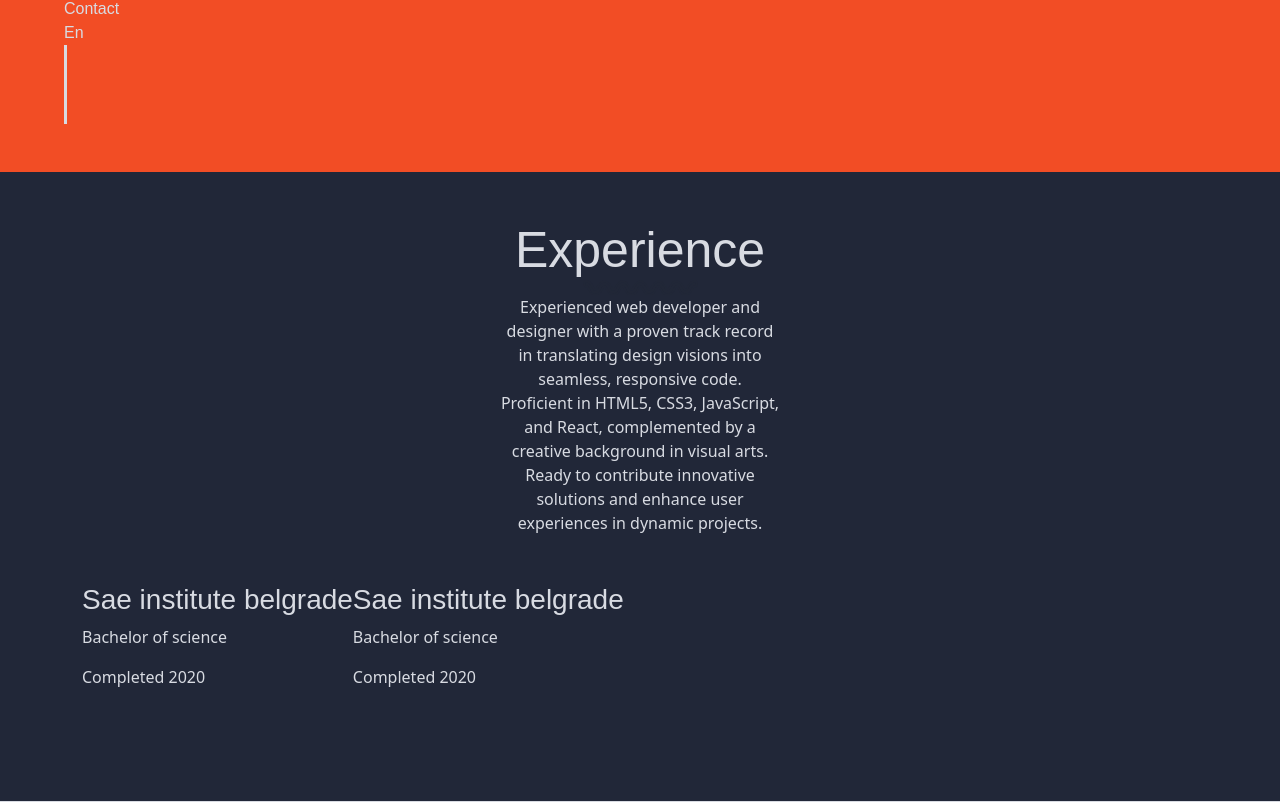
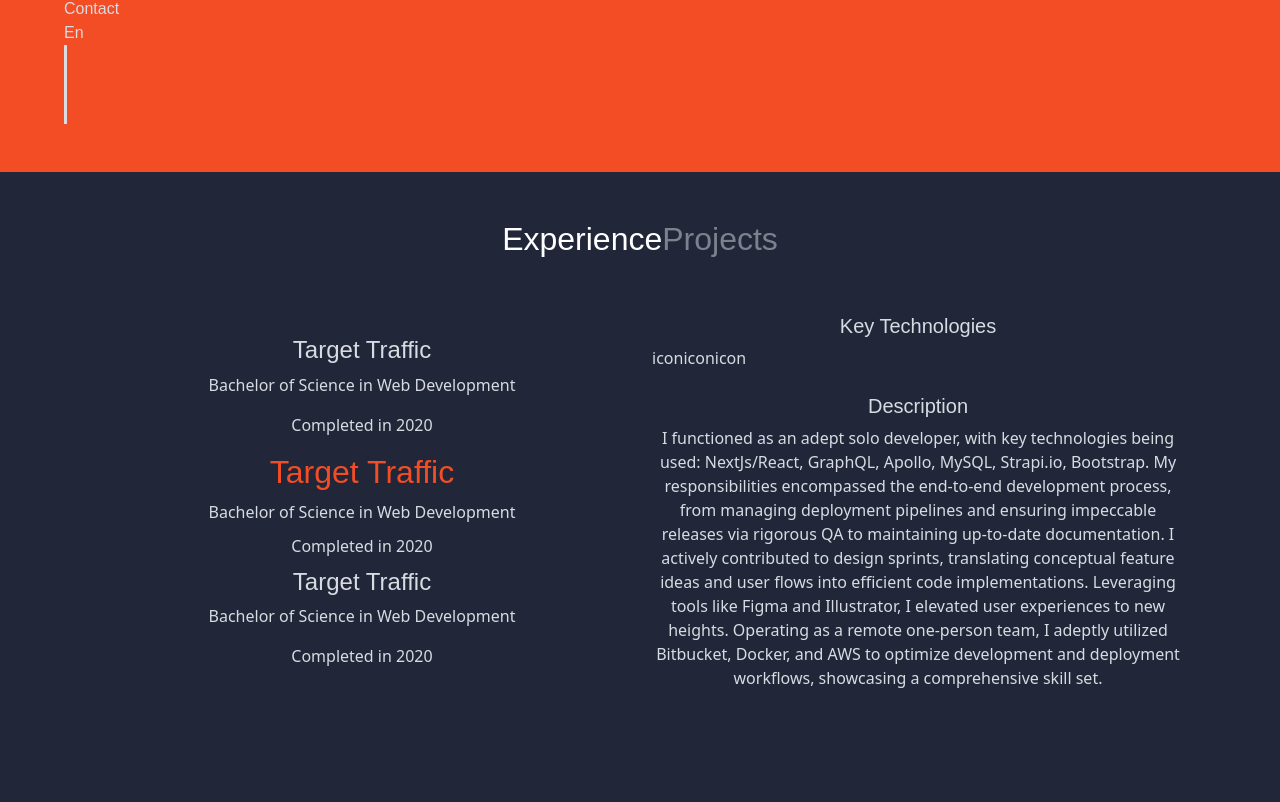
Before and after one commit to elbjek/elbjek.github.io, a Next.js app: page / in a window 1280 px wide. Shown: the part 1428-2230 px from the top of the page. Built offline with nearby package versions, Linux system fonts and the light colour scheme; a web font is replaced by a local one.

Commit message:
Add Career section skeleton; Hero responsiveness

```diff
--- a/src/components/About.js
+++ b/src/components/About.js
@@ -36,7 +36,7 @@ export default function About() {
           <div className="about-info d-flex align-items-center justify-content-center pt-5">
             {data.map((item, index) => (
               <>
-                <div className={` text-center`}>
+                <div className={` text-center`} key={`${index}_${item.title}`}>
                   <h3>{item.title}</h3>
                   <p className="pb-0 mb-0">{item.location}</p>
                   <p className="pb-0 mb-0">{item.degree}</p>
--- /dev/null
+++ b/src/components/Career/Career.js
@@ -0,0 +1,43 @@
+import Experience from "./Experience";
+import Projects from "./Projects";
+import { useState } from "react";
+
+export default function Career() {
+  const [isTabActive, setIsTabActive] = useState("experience");
+  useState(() => {
+    setIsTabActive("experience");
+  });
+  const setActiveTab = (tab) => {
+    setIsTabActive(tab);
+  };
+  return (
+    <div className="experience-container text-center  p-5">
+      <div className="d-flex justify-content-center">
+        <h2
+          className={`${
+            isTabActive === "experience" ? "text-white" : "text-dimmed"
+          }`}
+          role="button"
+          onClick={() => {
+            setActiveTab("experience");
+          }}
+        >
+          Experience
+        </h2>
+        <h2
+          className={`${
+            isTabActive === "projects" ? "text-white" : "text-dimmed"
+          }`}
+          role="button"
+          onClick={() => {
+            setActiveTab("projects");
+          }}
+        >
+          Projects
+        </h2>
+      </div>
+      {isTabActive === "experience" && <Experience />}
+      {isTabActive === "projects" && <Projects />}
+    </div>
+  );
+}
--- /dev/null
+++ b/src/components/Career/Experience.js
@@ -0,0 +1,49 @@
+import { Row } from "react-bootstrap";
+
+export default function Experience() {
+  return (
+    <div className="experience-container p-5">
+      <Row className="align-items-center">
+        <div className="col-6">
+          <div className="experience-container-item">
+            <h4 className="text-red">Target Traffic</h4>
+            <p>Bachelor of Science in Web Development</p>
+            <p>Completed in 2020</p>
+          </div>
+          <div className="experience-container-item active font-2x">
+            <h4 className="text-red">Target Traffic</h4>
+            <p>Bachelor of Science in Web Development</p>
+            <p>Completed in 2020</p>
+          </div>
+          <div className="experience-container-item">
+            <h4 className="text-red">Target Traffic</h4>
+            <p>Bachelor of Science in Web Development</p>
+            <p>Completed in 2020</p>
+          </div>
+        </div>
+        <div className="col-6 text-left">
+          <h5 className="">Key Technologies</h5>
+          <div className="experience-container-icons d-flex">
+            <span>icon</span>
+            <span>icon</span>
+            <span>icon</span>
+          </div>
+          <h5 className="mt-4">Description</h5>
+          <p>
+            I functioned as an adept solo developer, with key technologies being
+            used: NextJs/React, GraphQL, Apollo, MySQL, Strapi.io, Bootstrap. My
+            responsibilities encompassed the end-to-end development process,
+            from managing deployment pipelines and ensuring impeccable releases
+            via rigorous QA to maintaining up-to-date documentation. I actively
+            contributed to design sprints, translating conceptual feature ideas
+            and user flows into efficient code implementations. Leveraging tools
+            like Figma and Illustrator, I elevated user experiences to new
+            heights. Operating as a remote one-person team, I adeptly utilized
+            Bitbucket, Docker, and AWS to optimize development and deployment
+            workflows, showcasing a comprehensive skill set.
+          </p>
+        </div>
+      </Row>
+    </div>
+  );
+}
--- /dev/null
+++ b/src/components/Career/Projects.js
@@ -0,0 +1,3 @@
+export default function Projects() {
+  return <div>projects</div>;
+}
--- a/src/components/Experience.js
+++ /dev/null
@@ -1,30 +0,0 @@
-export default function Experience() {
-  return (
-    <div className=" experience-container p-5">
-      <div className="container">
-        <div className="about-container-heading w-50 m-auto">
-          <h2>Experience</h2>
-          <p>
-            Experienced web developer and designer with a proven track record in
-            translating design visions into seamless, responsive code.
-            Proficient in HTML5, CSS3, JavaScript, and React, complemented by a
-            creative background in visual arts. Ready to contribute innovative
-            solutions and enhance user experiences in dynamic projects.
-          </p>
-        </div>
-        <div className="about-school d-flex w-80 m-auto py-5">
-          <div className="">
-            <h3>Sae institute belgrade</h3>
-            <p>Bachelor of science</p>
-            <p>Completed 2020</p>
-          </div>
-          <div className="">
-            <h3>Sae institute belgrade</h3>
-            <p>Bachelor of science</p>
-            <p>Completed 2020</p>
-          </div>
-        </div>
-      </div>
-    </div>
-  );
-}
--- a/src/pages/index.js
+++ b/src/pages/index.js
@@ -3,11 +3,13 @@ import Image from "next/image";
 import { Inter } from "next/font/google";
 import Hero from "@/components/Hero";
 import ScrollDown from "@/components/ScrollDown";
+
+import Career from "@/components/Career/Career";
 import About from "@/components/About";
-import Experience from "@/components/Experience";
+import { useState } from "react";
+import { Router, useRouter } from "next/router";
 
 const inter = Inter({ subsets: ["latin"] });
-
 export default function Home() {
   return (
     <>
@@ -21,7 +23,7 @@ export default function Home() {
         <ScrollDown />
         <Hero />
         <About />
-        <Experience />
+        <Career />
       </main>
     </>
   );
--- a/src/styles/globals.scss
+++ b/src/styles/globals.scss
@@ -38,7 +38,8 @@ h1,
 h2,
 h3,
 h4,
-h5 {
+h5,
+h6 {
   font-family: $bayon-font-family;
 }
 
@@ -53,6 +54,18 @@ h5 {
     font-family: $bayon-font-family;
     font-size: 150px;
     color: rgba($textLightGrey, 0.4);
+    @media screen and (max-width: 1180px) {
+      font-size: 110px;
+    }
+    @media screen and (max-width: 900px) {
+      font-size: 75px;
+    }
+    @media screen and (max-width: 768px) {
+      font-size: 6vh;
+    }
+    @media screen and (max-width: 530px) {
+      font-size: 5vh;
+    }
   }
   .hero-text {
     position: absolute;
@@ -61,6 +74,13 @@ h5 {
     bottom: -40px;
     color: $blue;
     display: flex;
+    @media screen and (max-width: 900px) {
+      font-size: 65px;
+    }
+    @media screen and (max-width: 768px) {
+      font-size: 6vh;
+    }
+
     &-firstname::after,
     &-lastname::after {
       content: "";
@@ -215,3 +235,28 @@ h5 {
     }
   }
 }
+
+.text-white,
+.text-white a {
+  color: $textWhite !important;
+}
+
+.text-dimmed,
+.text-dimmed a {
+  color: rgba($textWhite, 0.5) !important;
+}
+.experience-container-item.active {
+  .text-red {
+    color: $orange !important;
+  }
+}
+
+.font-2x {
+  p {
+    font-size: 18;
+    margin-bottom: 10px;
+  }
+  h4 {
+    font-size: 32px;
+  }
+}
```
